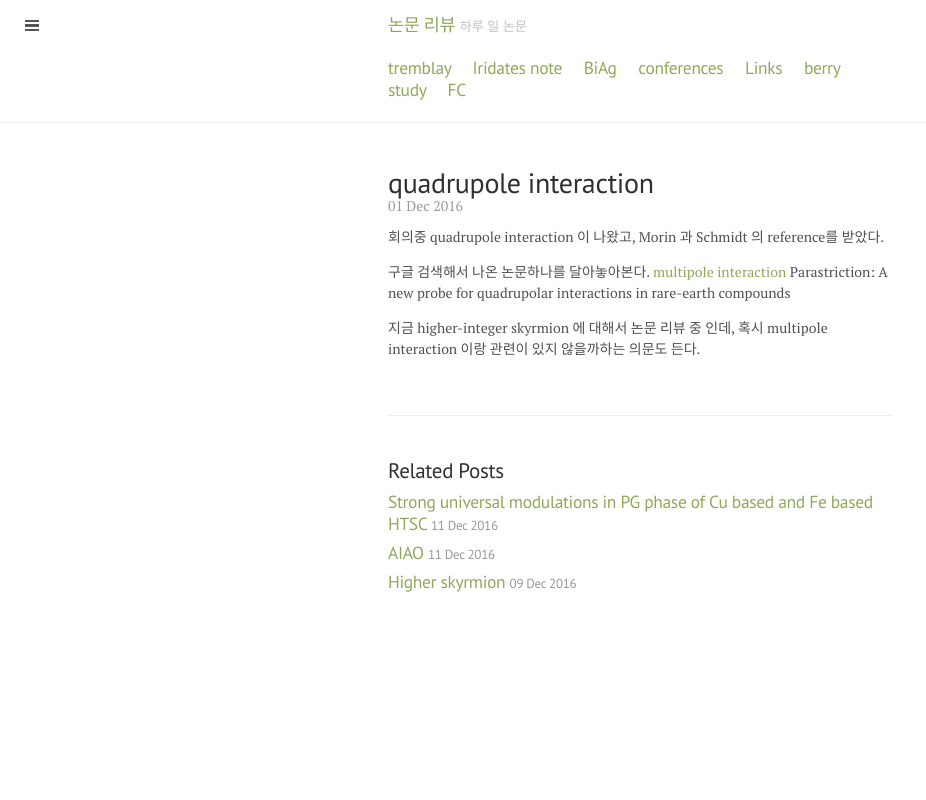
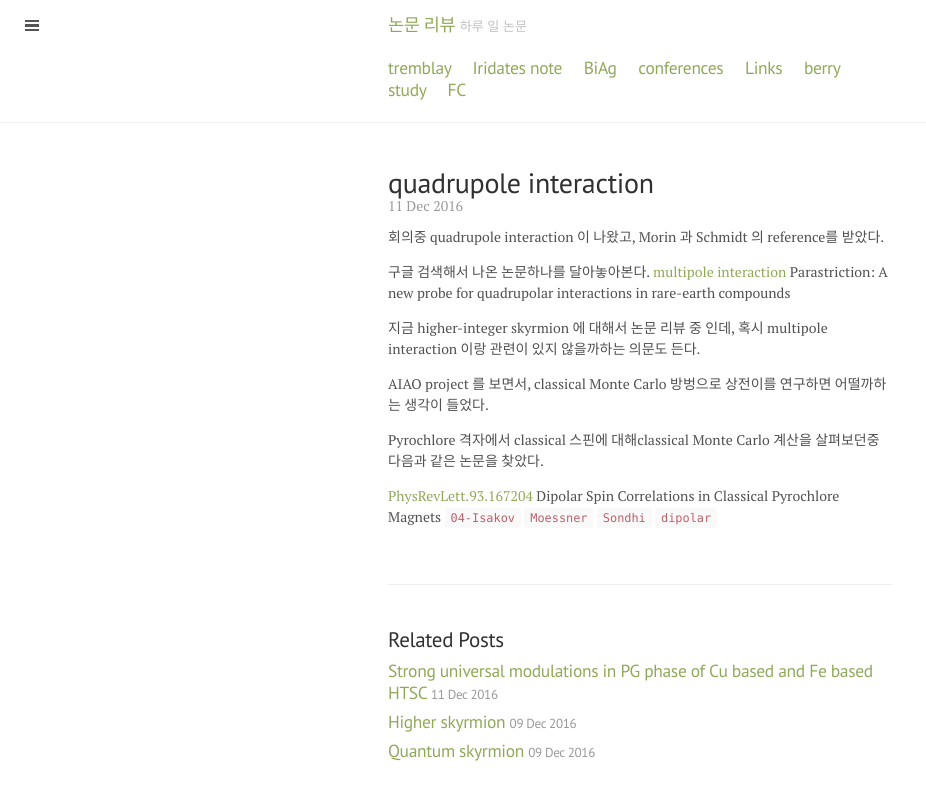
Before and after one commit to qkrwlsghdcjsworlt/work, a Jekyll site: the page built from _posts/2016-12-11-multipole-interaction.markdown, in a window 1280 px wide. Shown: the top 800 px of the page, without its empty margins (0-926 px from the left). Built offline with Jekyll 4.4.1, drawn with Linux system fonts in a browser that asks for light colours.

Commit message:
“update”

```diff
--- a/_posts/2016-12-01-multipole-interaction.markdown
+++ b/_posts/2016-12-11-multipole-interaction.markdown
@@ -1,7 +1,7 @@
 ---
 layout: post
 title:  "quadrupole interaction"
-date:   2016-12-01 11:00:00 +0900
+date:   2016-12-11 11:00:00 +0900
 categories: magnetism
 
 ---
@@ -14,3 +14,12 @@ Morin 과 Schmidt 의 reference를 받았다.
 
 
 지금 higher-integer skyrmion 에 대해서 논문 리뷰 중 인데, 혹시 multipole interaction 이랑 관련이 있지 않을까하는 의문도 든다.
+
+
+
+AIAO project 를 보면서, classical Monte Carlo 방벙으로 상전이를 연구하면 어떨까하는 생각이 들었다.
+
+Pyrochlore 격자에서 classical 스핀에 대해classical Monte Carlo 계산을 살펴보던중 다음과 같은 논문을 찾았다.
+
+
+[PhysRevLett.93.167204](http://journals.aps.org/prl/abstract/10.1103/PhysRevLett.93.167204) Dipolar Spin Correlations in Classical Pyrochlore Magnets `04-Isakov` `Moessner` `Sondhi` `dipolar`
```
Also changed, not shown: 201612.md (+1 -1 lines), _posts/2016-12-11-AIAO.markdown (deleted, +0 -9 lines), 1 other file.
